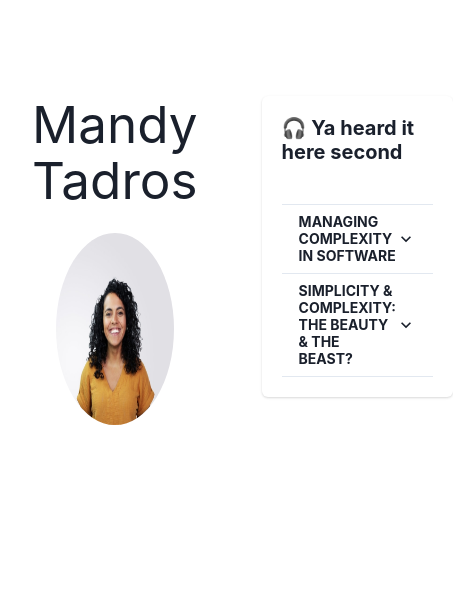
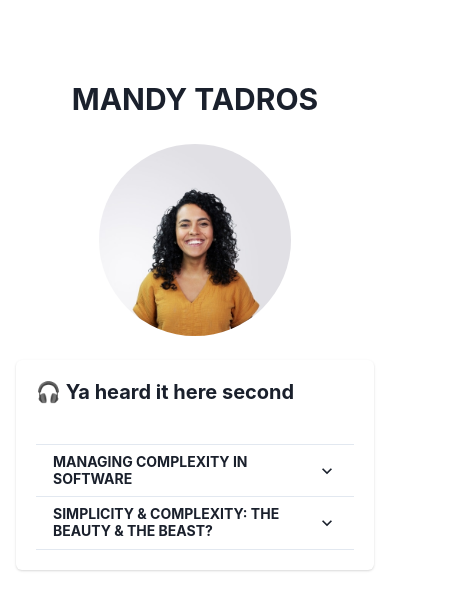
Before and after one commit to amtadros/amtadros.github.io, a React (Vite) app: page / in a window 390 px wide. Shown: the top 610 px of the page, 453 px wide, since content can reach past the window. Built offline with nearby package versions, Linux system fonts and the light colour scheme.

Commit message:
Add responsiveness

```diff
--- a/src/App.css
+++ b/src/App.css
@@ -1,5 +1,5 @@
 #root {
-  padding: 2rem;
+  padding: 1rem;
   height: 100%;
   width: 100%;
 }
@@ -7,12 +7,7 @@
 .logo {
   height: 15em;
   padding: 1.5em;
-  will-change: filter;
-  transition: filter 300ms;
   border-radius: 50%;
-}
-.logo:hover {
-  filter: drop-shadow(0 0 2em #646cffaa);
 }
 
 .card {
--- a/src/App.tsx
+++ b/src/App.tsx
@@ -5,7 +5,7 @@ import { Sidebar } from "./components/Sidebar";
 
 function App() {
   return (
-    <Grid templateColumns='1fr 2fr' columnGap={16} height='100%' width='100%' paddingTop={16}>
+    <Grid templateColumns={{ base: '1fr', md: '1fr 2fr' }} columnGap={4} height='100%' width='100%' paddingTop={16} alignItems='center'>
       <Sidebar />
       <Content />
     </Grid>
--- a/src/components/Sidebar.tsx
+++ b/src/components/Sidebar.tsx
@@ -1,11 +1,15 @@
-import { GridItem } from "@chakra-ui/react";
+import { Box, GridItem, Heading } from "@chakra-ui/react";
 import profilePic from "../assets/profile-pic.jpeg";
 
 export function Sidebar() {
   return (
     <GridItem>
-      <h1>Mandy Tadros</h1>
-      <img src={profilePic} className="logo" alt="Mandy Tadros" />
+      <Heading size="xl" textTransform="uppercase" textAlign="center">
+        Mandy Tadros
+      </Heading>
+      <Box display="flex" justifyContent="center">
+        <img src={profilePic} className="logo" alt="Mandy Tadros" />
+      </Box>
     </GridItem>
   );
 }
```
